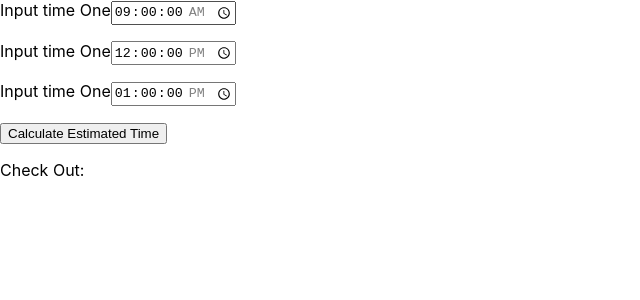
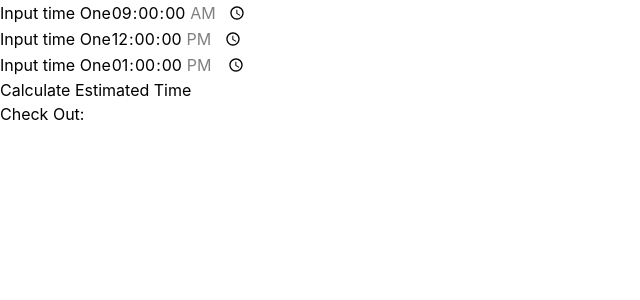
Before and after one commit to Paulinholeo/nextjs-time-off-work_-mongo, a Next.js app: page / in a window 1280 px wide. Shown: the top 300 px of the page, without its empty margins (0-640 px from the left). Built offline with nearby package versions, Linux system fonts and the light colour scheme.

Commit message:
added tailwind css

```diff
--- a/package.json
+++ b/package.json
@@ -18,8 +18,11 @@
         "@types/node": "17.0.23",
         "@types/react": "17.0.43",
         "@types/react-dom": "17.0.14",
+        "autoprefixer": "^10.4.4",
         "eslint": "8.12.0",
         "eslint-config-next": "12.1.4",
+        "postcss": "^8.4.12",
+        "tailwindcss": "^3.0.23",
         "typescript": "4.6.3"
     }
 }
--- /dev/null
+++ b/postcss.config.js
@@ -0,0 +1,6 @@
+module.exports = {
+  plugins: {
+    tailwindcss: {},
+    autoprefixer: {},
+  },
+}
--- a/src/styles/globals.css
+++ b/src/styles/globals.css
@@ -1,3 +1,7 @@
+@tailwind base;
+@tailwind components;
+@tailwind utilities;
+
 html,
 body {
     padding: 0;
--- /dev/null
+++ b/tailwind.config.js
@@ -0,0 +1,10 @@
+module.exports = {
+    content: [
+        './src/pages/**/*.{js,ts,jsx,tsx}',
+        './src/components/**/*.{js,ts,jsx,tsx}',
+    ],
+    theme: {
+        extend: {},
+    },
+    plugins: [],
+};
```
Also changed, not shown: 1 other file (tests, documents, lock files or other folders). Lines whose indentation alone changed are shown as unchanged.
